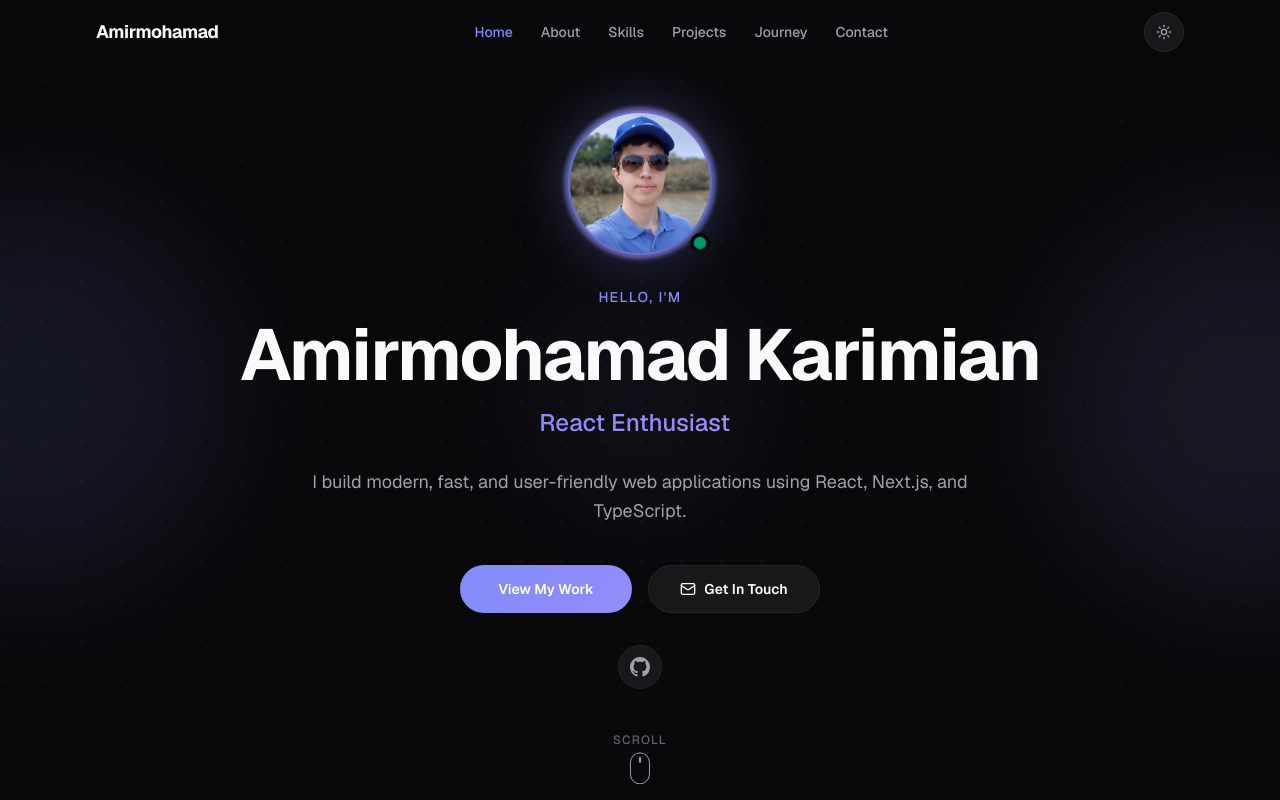
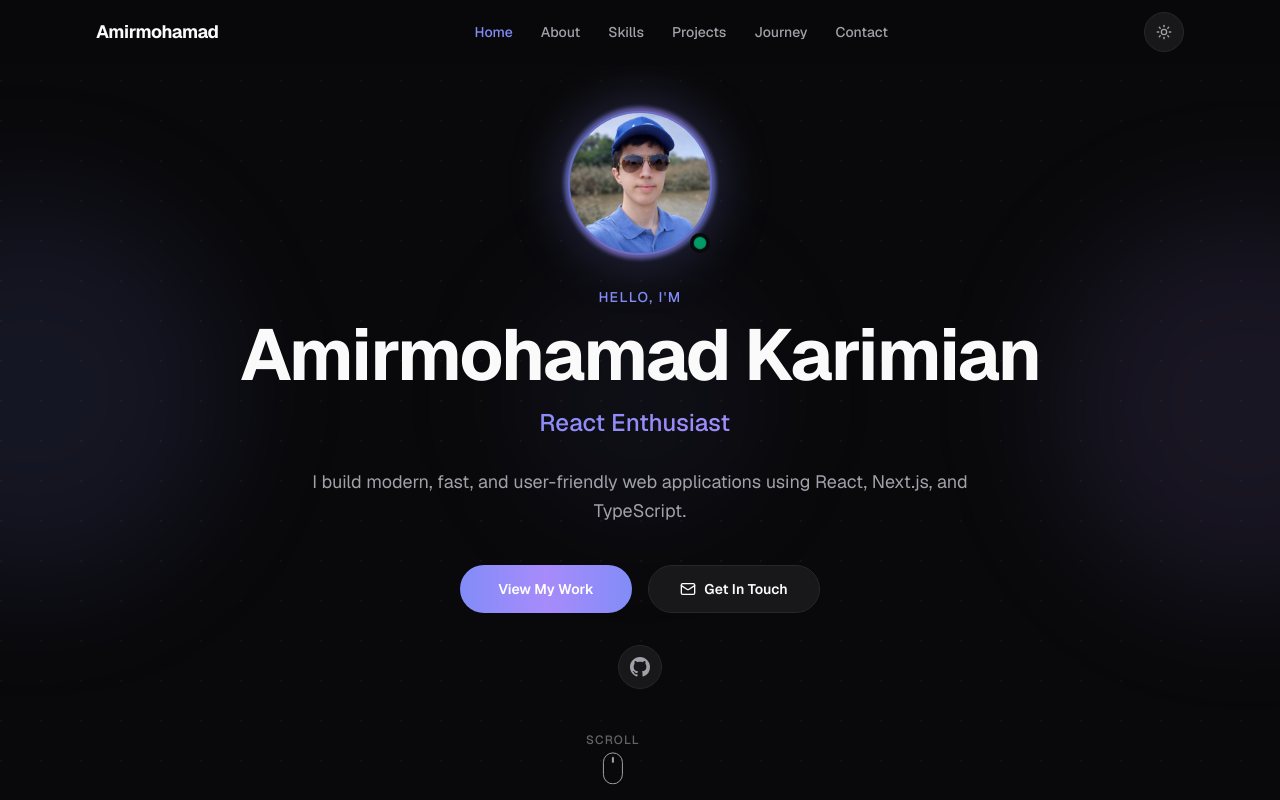
Before and after one commit to amirmohamadkarimian/portfolio, a Next.js app: page / in a window 1280 px wide. Shown: the top 800 px of the page. Built offline with nearby package versions, Linux system fonts and the light colour scheme.

Commit message:
fix bugs

```diff
--- a/src/components/Contact.tsx
+++ b/src/components/Contact.tsx
@@ -71,12 +71,15 @@ export function Contact() {
 
         {/* ── Contact Cards ───────────────────────────────────────────── */}
         <div className="mx-auto grid max-w-3xl gap-4 sm:grid-cols-2">
-          {contactMethods.map(({ icon: Icon, label, value, href, bg, text }) => (
+          {contactMethods.map(
+            ({ icon: Icon, label, value, href, bg, text }) => (
               <a
                 key={label}
                 href={href}
                 target={href.startsWith("mailto") ? undefined : "_blank"}
-              rel={href.startsWith("mailto") ? undefined : "noopener noreferrer"}
+                rel={
+                  href.startsWith("mailto") ? undefined : "noopener noreferrer"
+                }
                 className="group flex items-center gap-4 rounded-2xl border border-border bg-surface p-5 transition-all duration-300 hover:-translate-y-1 hover:border-accent/30 hover:shadow-[0_8px_30px_rgba(99,102,241,0.1)]"
               >
                 <div
@@ -86,7 +89,9 @@ export function Contact() {
                 </div>
                 <div className="min-w-0">
                   <p className="text-sm font-medium text-muted">{label}</p>
-                <p className={`truncate text-sm font-semibold text-foreground transition-colors ${text}`}>
+                  <p
+                    className={`truncate text-sm font-semibold text-foreground transition-colors ${text}`}
+                  >
                     {value}
                   </p>
                 </div>
@@ -94,15 +99,15 @@ export function Contact() {
                   →
                 </span>
               </a>
-          ))}
+            ),
+          )}
         </div>
 
         {/* ── CTA Button ──────────────────────────────────────────────── */}
         <div className="mt-12 text-center">
           <a
             href={`mailto:${siteConfig.email}`}
-            className="group relative inline-flex h-12 items-center justify-center overflow-hidden rounded-full px-8 text-sm font-semibold text-white transition-all duration-300 hover:shadow-[0_0_40px_rgba(99,102,241,0.5)]"
-            style={{ background: "var(--gradient-primary)" }}
+            className="group relative inline-flex h-12 items-center justify-center overflow-hidden rounded-full px-8 text-sm font-semibold text-white bg-gradient-to-r from-accent via-accent-secondary to-accent transition-all duration-300 hover:shadow-[0_0_40px_rgba(99,102,241,0.5)]"
           >
             <span className="relative z-10 flex items-center gap-2">
               <Mail className="h-4 w-4" />
--- a/src/components/Hero.tsx
+++ b/src/components/Hero.tsx
@@ -127,11 +127,7 @@ export function Hero() {
         <div className="animate-fade-in-up mt-10 flex flex-col items-center justify-center gap-4 sm:flex-row [animation-delay:380ms]">
           <a
             href="#projects"
-            className="group relative inline-flex h-12 min-w-[10.75rem] items-center justify-center overflow-hidden rounded-full px-6 text-sm font-semibold text-white transition-all duration-300 hover:shadow-[0_0_40px_rgba(99,102,241,0.5)]"
-            style={{
-              background: "var(--gradient-primary)",
-              backgroundSize: "200% 200%",
-            }}
+            className="group relative inline-flex h-12 min-w-[10.75rem] items-center justify-center overflow-hidden rounded-full px-6 text-sm font-semibold text-white bg-gradient-to-r from-accent via-accent-secondary to-accent transition-all duration-300 hover:shadow-[0_0_40px_rgba(99,102,241,0.5)]"
           >
             <span className="relative z-10">View My Work</span>
             <span className="absolute inset-0 z-0 translate-x-full bg-white/10 transition-transform duration-500 group-hover:translate-x-0" />
@@ -164,7 +160,7 @@ export function Hero() {
       <a
         href="#about"
         aria-label="Scroll to about section"
-        className="animate-bounce-subtle absolute bottom-3 left-1/2 flex flex-col items-center gap-1 text-muted transition-colors hover:text-accent"
+        className="animate-bounce-subtle absolute bottom-3 left-1/2 -translate-x-1/2 flex flex-col items-center gap-1 text-muted transition-colors hover:text-accent"
       >
         <span className="text-xs font-medium tracking-widest uppercase opacity-60">
           scroll
```
Lines whose indentation alone changed are shown as unchanged.
